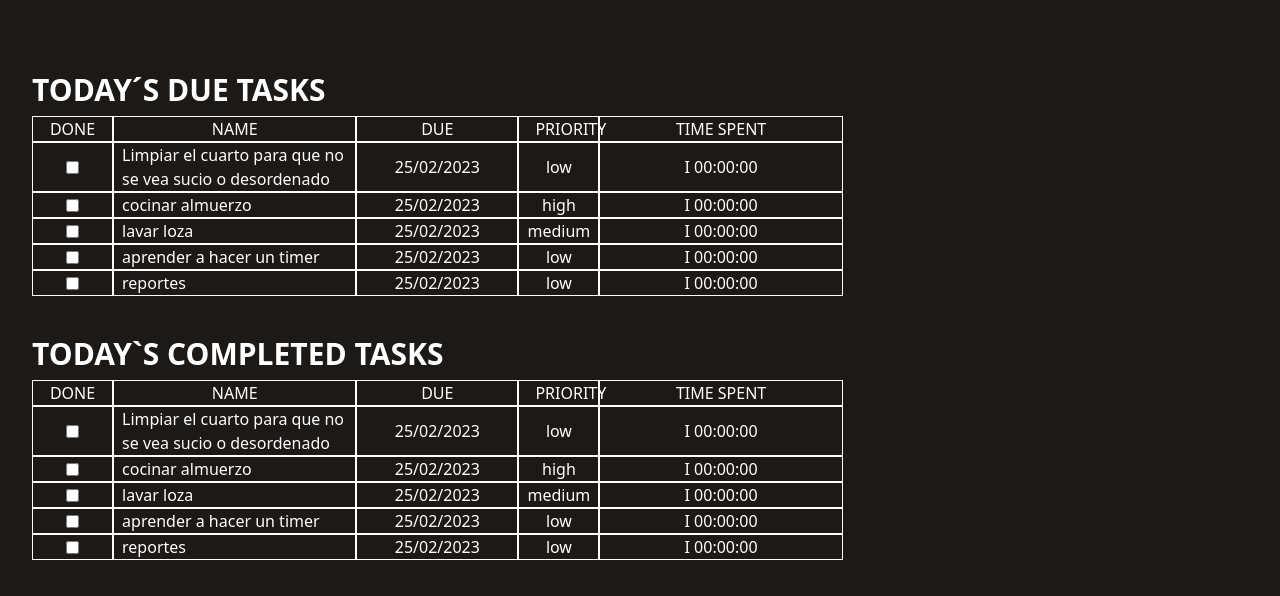
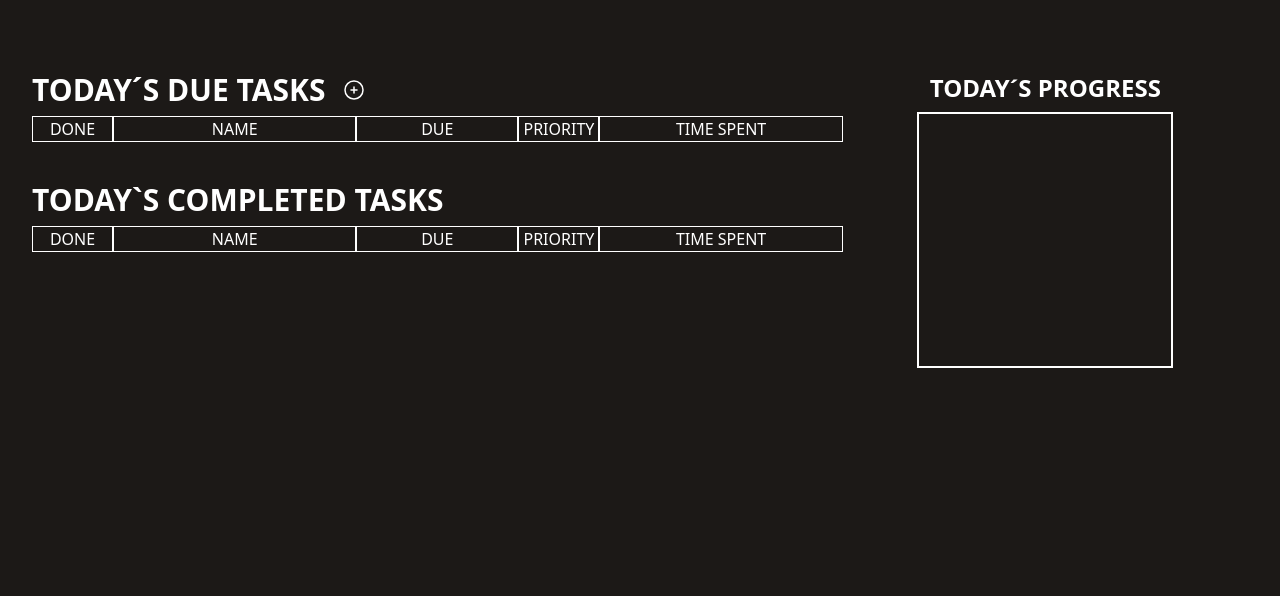
Before and after one commit to AndresCpulveda/personal-planner, a React (Vite) app in the folder frontend/: page / in a window 1280 px wide. Shown: the top 596 px of the page. Built offline with nearby package versions, Linux system fonts and the light colour scheme.

Commit message:
add function created

```diff
--- a/frontend/src/App.jsx
+++ b/frontend/src/App.jsx
@@ -3,17 +3,20 @@ import {Route, Routes, BrowserRouter} from 'react-router-dom'
 
 import MainLayout from './Layouts/MainLayout'
 import TodayTasks from './pages/TodayTasks'
+import { TasksProvider } from './context/tasksProvider'
 
 function App() {
 
   return (
     <>
       <BrowserRouter>
-        <Routes>
-          <Route path='/' element={<MainLayout />}>
-            <Route index element={<TodayTasks />}/>
-          </Route>
-        </Routes>
+        <TasksProvider>
+          <Routes>
+            <Route path='/' element={<MainLayout />}>
+              <Route index element={<TodayTasks />}/>
+            </Route>
+          </Routes>
+        </TasksProvider>
       </BrowserRouter>
     </>
   )
--- a/frontend/src/Layouts/MainLayout.jsx
+++ b/frontend/src/Layouts/MainLayout.jsx
@@ -3,7 +3,7 @@ import { Outlet } from 'react-router-dom'
 
 function MainLayout() {
   return (
-    <main className='bg-stone-900 h-screen p-8'>
+    <main className='flex bg-stone-900 h-screen p-8'>
       <Outlet />
     </main>
   )
--- /dev/null
+++ b/frontend/src/components/AddTask.jsx
@@ -0,0 +1,60 @@
+import {useState} from 'react'
+
+import useTasks from './hooks/useTasks';
+
+function AddTask() {
+
+  const {addToTasks, setAddingTask} = useTasks();
+
+  const [name, setName] = useState("")
+  const [due, setDue] = useState("")
+  const [priority, setPriority] = useState("")
+
+  const addNewTask = () => {
+    const task = {
+      name, due, priority, time: "00:00:00"
+    }
+    addToTasks(task)
+    setAddingTask(false)
+  }
+
+
+  return (
+    <ul className='grid grid-cols-10'>
+      <li className='col-span-1 flex justify-center border border-white px-4 text-white'>
+        <span onClick={() => {addNewTask()}}>
+          <svg xmlns="http://www.w3.org/2000/svg" fill="none" viewBox="0 0 24 24" strokeWidth={1.5} stroke="currentColor" className="w-6 h-6 text-green-500 mr-2 cursor-pointer hover:text-green-700">
+            <path strokeLinecap="round" strokeLinejoin="round" d="M9 12.75L11.25 15 15 9.75M21 12a9 9 0 11-18 0 9 9 0 0118 0z" />
+          </svg>
+        </span>
+        <span onClick={() => {cancelTask()}}>
+          <svg xmlns="http://www.w3.org/2000/svg" fill="none" viewBox="0 0 24 24" strokeWidth={1.5} stroke="currentColor" className="w-6 h-6 text-red-500 mr-2 cursor-pointer hover:text-red-700">
+            <path strokeLinecap="round" strokeLinejoin="round" d="M9.75 9.75l4.5 4.5m0-4.5l-4.5 4.5M21 12a9 9 0 11-18 0 9 9 0 0118 0z" />
+          </svg>
+        </span>
+      </li>
+      <li className='col-span-3 flex border border-white'>
+        <input
+          className='bg-transparent w-full text-white px-2'
+          onChange={e => setName(e.target.value)}
+        ></input></li>
+      <li className='col-span-2 flex border border-white'>
+        <input
+          type='date'
+          className='bg-transparent w-full text-white px-2'
+          onChange={e => setDue(e.target.value)}
+        ></input></li>
+      <li className='col-span-1 flex border border-white'>
+        <select defaultValue={"empty"} className='bg-transparent w-full text-white px-2 ' onChange={e => setPriority(e.target.value)}>
+          <option value="empty"></option>
+          <option value="low">Low</option>
+          <option value="medium">Medium</option>
+          <option value="high">High</option>
+        </select></li>
+      <li className='col-span-3 flex items-center justify-center border border-white text-white px-2'><p><span>I</span>00:00:00<span></span></p></li>
+    </ul>
+
+  )
+}
+
+export default AddTask
--- a/frontend/src/components/ProgressGraph.jsx
+++ b/frontend/src/components/ProgressGraph.jsx
@@ -2,7 +2,14 @@ import React from 'react'
 
 function ProgressGraph() {
   return (
-    <div>ProgressGraph</div>
+    <>
+    <div className='mt-10'>
+      <h2 className='uppercase text-center text-white text-2xl font-bold'>today´s progress</h2>
+    </div>
+    <div className='mx-auto mt-2 border-2 border-white h-64 w-64'>
+
+    </div>
+    </>
   )
 }
 
--- a/frontend/src/components/TodayCompleted.jsx
+++ b/frontend/src/components/TodayCompleted.jsx
@@ -1,31 +1,25 @@
-import React from 'react'
+import { useEffect } from 'react'
 
 import Task from './Task'
+import useTasks from './hooks/useTasks';
+import AddTask from './AddTask';
 
 function TodayCompleted() {
 
-  const tasks = [
-    {name: "Limpiar el cuarto para que no se vea sucio o desordenado", due: "25/02/2023", priority: "low", time: "00:00:00"},
-    {name: "cocinar almuerzo", due: "25/02/2023", priority: "high", time: "00:00:00"},
-    {name: "lavar loza", due: "25/02/2023", priority: "medium", time: "00:00:00"},
-    {name: "aprender a hacer un timer", due: "25/02/2023", priority: "low", time: "00:00:00"},
-    {name: "reportes", due: "25/02/2023", priority: "low", time: "00:00:00"},
-  ]
+  const {tasks} = useTasks();
 
 
   return (
-    <div className='flex flex-column'>
-      <div className='w-2/3'>
-        <ul className='grid grid-cols-10'>
-          <li className='col-span-1 border text-center px-4 border-white'><p className='text-white uppercase'>done</p></li>
-          <li className='col-span-3 border text-center px-4 border-white'><p className='text-white uppercase'>name</p></li>
-          <li className='col-span-2 border text-center px-4 border-white'><p className='text-white uppercase'>due</p></li>
-          <li className='col-span-1 border text-center px-4 border-white'><p className='text-white uppercase'>priority</p></li>
-          <li className='col-span-3 border text-center px-4 border-white'><p className='text-white uppercase'>time spent</p></li>
-        </ul>
-        <div className=''>
-          {tasks.map( task => <Task task={task} />)}
-        </div>
+    <div className='flex flex-col'>
+      <ul className='grid grid-cols-10'>
+        <li className='col-span-1 border text-center border-white'><p className='text-white uppercase'>done</p></li>
+        <li className='col-span-3 border text-center border-white'><p className='text-white uppercase'>name</p></li>
+        <li className='col-span-2 border text-center border-white'><p className='text-white uppercase'>due</p></li>
+        <li className='col-span-1 border text-center border-white'><p className='text-white uppercase'>priority</p></li>
+        <li className='col-span-3 border text-center border-white'><p className='text-white uppercase'>time spent</p></li>
+      </ul>
+      <div className=''>
+        {tasks.map( task => <Task task={task} />)}
       </div>
     </div>
   )
--- a/frontend/src/components/TodayDue.jsx
+++ b/frontend/src/components/TodayDue.jsx
@@ -1,32 +1,25 @@
 import React from 'react'
 
 import Task from './Task'
+import useTasks from './hooks/useTasks';
+import AddTask from './AddTask';
 
 function TodayDue() {
-
-  const tasks = [
-    {name: "Limpiar el cuarto para que no se vea sucio o desordenado", due: "25/02/2023", priority: "low", time: "00:00:00"},
-    {name: "cocinar almuerzo", due: "25/02/2023", priority: "high", time: "00:00:00"},
-    {name: "lavar loza", due: "25/02/2023", priority: "medium", time: "00:00:00"},
-    {name: "aprender a hacer un timer", due: "25/02/2023", priority: "low", time: "00:00:00"},
-    {name: "reportes", due: "25/02/2023", priority: "low", time: "00:00:00"},
-  ]
-
+   const {addingTask, tasks} = useTasks();
 
   return (
     <>
-      <div className='flex flex-column'>
-        <div className='w-2/3'>
-          <ul className='grid grid-cols-10'>
-            <li className='col-span-1 border text-center px-4 border-white'><p className='text-white uppercase'>done</p></li>
-            <li className='col-span-3 border text-center px-4 border-white'><p className='text-white uppercase'>name</p></li>
-            <li className='col-span-2 border text-center px-4 border-white'><p className='text-white uppercase'>due</p></li>
-            <li className='col-span-1 border text-center px-4 border-white'><p className='text-white uppercase'>priority</p></li>
-            <li className='col-span-3 border text-center px-4 border-white'><p className='text-white uppercase'>time spent</p></li>
-          </ul>
-          <div className=''>
-            {tasks.map( task => <Task task={task} />)}
-          </div>
+      <div className='flex flex-col'>
+        <ul className='grid grid-cols-10'>
+          <li className='col-span-1 border text-center border-white'><p className='text-white uppercase'>done</p></li>
+          <li className='col-span-3 border text-center border-white'><p className='text-white uppercase'>name</p></li>
+          <li className='col-span-2 border text-center border-white'><p className='text-white uppercase'>due</p></li>
+          <li className='col-span-1 border text-center border-white'><p className='text-white uppercase'>priority</p></li>
+          <li className='col-span-3 border text-center border-white'><p className='text-white uppercase'>time spent</p></li>
+        </ul>
+        <div className=''>
+          {tasks.map( task => <Task task={task} />)}
+          {addingTask ? <AddTask /> : null}
         </div>
       </div>
     </>
--- /dev/null
+++ b/frontend/src/components/hooks/useTasks.jsx
@@ -0,0 +1,10 @@
+import { useContext } from "react";
+import TasksContext from "../../context/tasksProvider";
+
+function useTasks() {
+  return (
+    useContext(TasksContext)
+  )
+}
+
+export default useTasks
--- /dev/null
+++ b/frontend/src/context/tasksProvider.jsx
@@ -0,0 +1,30 @@
+import { createContext, useState } from "react";
+
+const TasksContext = createContext()
+
+function TasksProvider({children}) {
+
+  const [addingTask, setAddingTask] = useState(false)
+  const [tasks, setTasks] = useState([])
+
+   const addToTasks = (task) => {
+    setTasks([...tasks, task])
+    console.log(tasks);
+   }
+
+  return (
+    <TasksContext.Provider
+      value={{
+        addingTask,
+        setAddingTask,
+        tasks,
+        addToTasks
+      }}
+    >
+      {children}
+    </TasksContext.Provider>
+  )
+}
+
+export default TasksContext
+export {TasksProvider}
--- a/frontend/src/pages/TodayTasks.jsx
+++ b/frontend/src/pages/TodayTasks.jsx
@@ -1,24 +1,36 @@
-import React from 'react'
+import {useState} from 'react'
 
 import TodayDue from '../components/TodayDue'
 import TodayCompleted from '../components/TodayCompleted'
+import ProgressGraph from '../components/ProgressGraph'
+import useTasks from '../components/hooks/useTasks'
 
 function TodayTasks() {
+
+  const {setAddingTask} = useTasks();
+
   return (
     <>
-    <section className=''>
-      <div className='mt-10 mb-2'>
+    <section className='w-2/3'>
+      <div className='mt-10 mb-2 flex gap-4 items-center'>
         <h2 className='uppercase text-white text-3xl font-bold'>today´s due tasks</h2>
+        <svg xmlns="http://www.w3.org/2000/svg" fill="none" viewBox="0 0 24 24" strokeWidth={1.5} stroke="currentColor"
+          className="w-6 h-6 text-white cursor-pointer hover:scale-125 transition-all"
+          onClick={() => setAddingTask(true)}
+          >
+          <path strokeLinecap="round" strokeLinejoin="round" d="M12 9v6m3-3H9m12 0a9 9 0 11-18 0 9 9 0 0118 0z" />
+        </svg>
       </div>
-
       <TodayDue />
 
       <div className='mt-10 mb-2'>
         <h2 className='uppercase text-white text-3xl font-bold'>today`s completed tasks</h2>
       </div>
-
       <TodayCompleted />
 
+    </section>
+    <section className='w-1/3 flex flex-col'>
+      <ProgressGraph />
     </section>
     </>
   )
```
